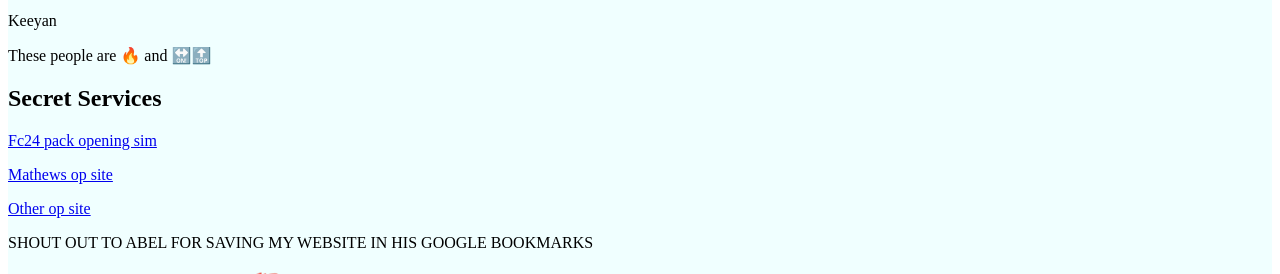
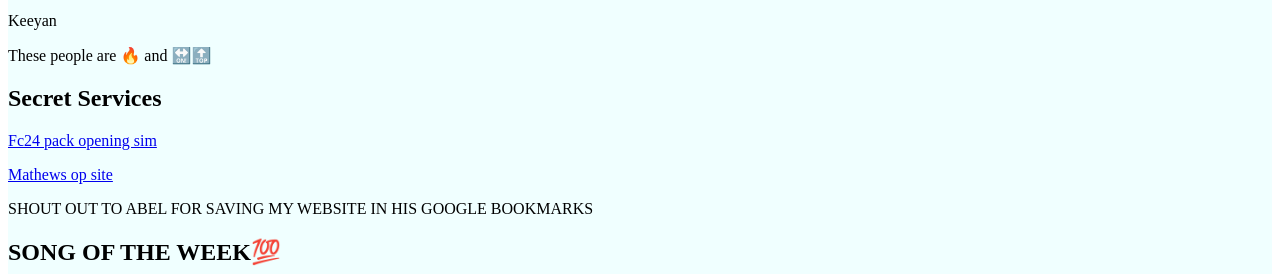
Before and after one commit to Wookachakaman/wookachakaempire, a Python web app: template templates/website.html in a window 1280 px wide. Shown: the part 691-965 px from the top of the page. Run offline with Jinja, Linux system fonts and the light colour scheme; the template is opened without the code that fills it, so the values that code supplies are empty.

Commit message:
Update website.html

```diff
--- a/templates/website.html
+++ b/templates/website.html
@@ -36,9 +36,8 @@
 <p>These people are &#128293; and &#128283;&#128285;
 <section>
     <h1>Secret Services</h1>
- <p> <a href="https://scratch.mit.edu/projects/27676406/">Fc24 pack opening sim</a></p>
+ <p> <a href="https://ball-bang.github.io/">Fc24 pack opening sim</a></p>
   <p> <a href="https://sites.google.com/view/unblockedgamesclassroom24k/home">Mathews op site</a></p>
-  <p> <a href="https://ball-bang.github.io/">Other op site</a></p>
 <p>SHOUT OUT TO ABEL FOR SAVING MY WEBSITE IN HIS GOOGLE BOOKMARKS</p>
 
 <h1>SONG OF THE WEEK&#128175;</h1>
```
